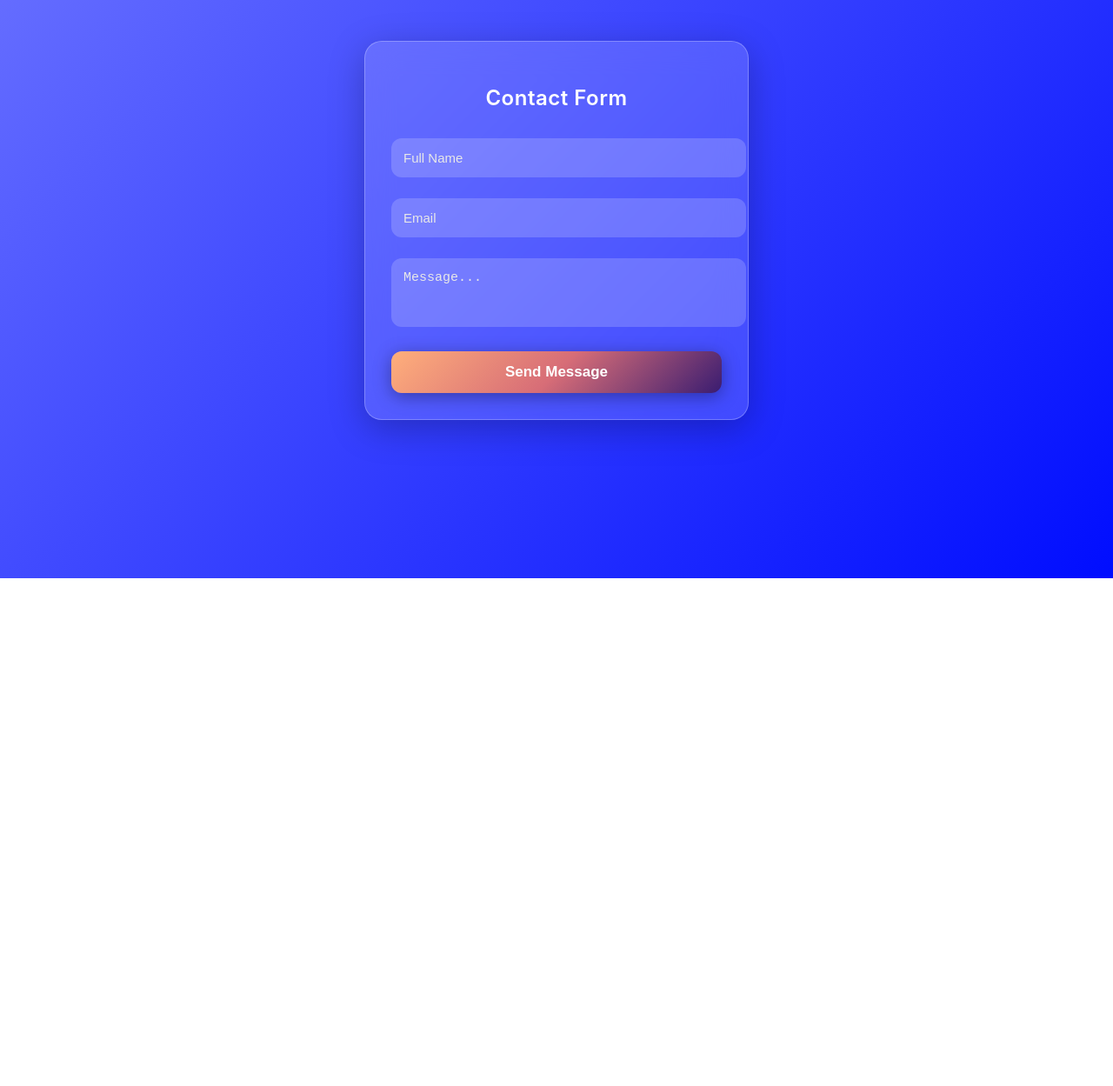
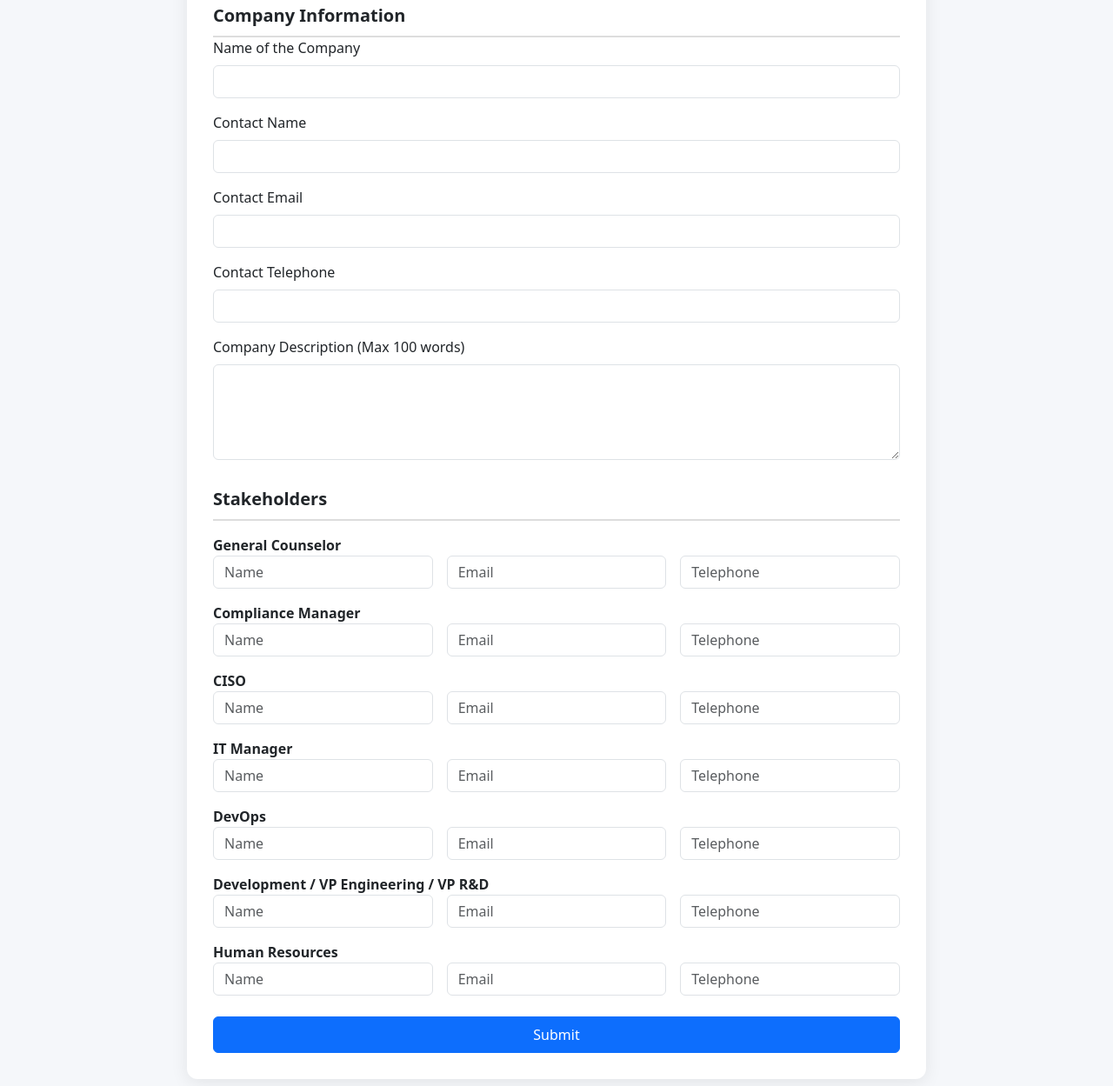
Before and after one commit to yeetus101/my-form-ui-, a plain HTML site: page index.html in a window 1280 px wide. Shown: the part 135-1384 px from the top of the page at 87% size. Before the commit the page ends 800 px from the top, so only its background shows below. Drawn offline with nearby package versions, Linux system fonts and the light colour scheme.

Commit message:
index.html

```diff
--- a/index.html
+++ b/index.html
@@ -1,136 +1,168 @@
 <!DOCTYPE html>
 <html lang="en">
 <head>
-<meta charset="UTF-8">
-<title>Premium UI Form</title>
-<meta name="viewport" content="width=device-width, initial-scale=1.0">
+    <meta charset="UTF-8" />
+    <meta name="viewport" content="width=device-width, initial-scale=1" />
+    <title>Opening Form - SOC2</title>
+
+    <!-- Bootstrap 5 CDN -->
+    <link href="https://cdn.jsdelivr.net/npm/bootstrap@5.3.0/dist/css/bootstrap.min.css" rel="stylesheet">
 
     <style>
         body {
-        margin: 0;
-        padding: 0;
-        height: 100vh;
-        display: flex;
-        justify-content: center;
-        align-items: center;
-        background: linear-gradient(135deg, #6B73FF, #000DFF);
-        font-family: "Inter", sans-serif;
+            background: #f5f7fa;
         }
-
-    .glass-card {
-        width: 380px;
+        .form-card {
+            max-width: 850px;
+            margin: 40px auto;
+            background: white;
             padding: 30px;
-        border-radius: 20px;
-        backdrop-filter: blur(18px);
-        background: rgba(255, 255, 255, 0.15);
-        border: 1px solid rgba(255, 255, 255, 0.25);
-        box-shadow: 0 10px 40px rgba(0,0,0,0.25);
-        color: white;
-        animation: fadeUp 0.8s ease forwards;
+            border-radius: 12px;
+            box-shadow: 0 4px 20px rgba(0,0,0,0.08);
         }
-
-    @keyframes fadeUp {
-        from { opacity: 0; transform: translateY(30px); }
-        to { opacity: 1; transform: translateY(0); }
-    }
-
-    h2 {
-        text-align: center;
-        margin-bottom: 20px;
+        .section-title {
             font-weight: 600;
-        letter-spacing: 0.5px;
-    }
-
-    input, textarea {
-        width: 100%;
-        padding: 14px;
-        margin: 12px 0;
-        border-radius: 12px;
-        border: none;
-        background: rgba(255, 255, 255, 0.18);
-        color: white;
-        font-size: 15px;
-        outline: none;
-        resize: none;
-    }
-
-    input::placeholder, textarea::placeholder {
-        color: #e8e8e8;
-    }
-
-    .btn {
-        width: 100%;
-        padding: 14px;
-        margin-top: 12px;
-        border: none;
-        border-radius: 12px;
-        background: linear-gradient(135deg, #FFAF7B, #D76D77, #3A1C71);
-        color: white;
-        font-size: 17px;
-        cursor: pointer;
-        transition: 0.25s ease;
-        font-weight: 600;
-        box-shadow: 0 4px 20px rgba(0,0,0,0.35);
-    }
-
-    .btn:hover {
-        transform: translateY(-3px);
-        box-shadow: 0 6px 25px rgba(0,0,0,0.45);
-    }
-
-    .btn:active {
-        transform: scale(0.97);
-        box-shadow: 0 3px 10px rgba(0,0,0,0.3);
-    }
-
-    .success-msg {
-        text-align: center;
-        margin-top: 15px;
-        display: none;
-        font-size: 15px;
-        color: #C8FFB5;
-        font-weight: bold;
+            font-size: 20px;
+            margin-top: 30px;
+            padding-bottom: 8px;
+            border-bottom: 2px solid #ddd;
         }
     </style>
 </head>
 
 <body>
+    <div class="form-card">
+        <h2 class="text-center mb-4">SOC2 – Opening Form</h2>
 
-<div class="glass-card">
-    <h2>Contact Form</h2>
+        <form id="soc2-form">
 
-    <form id="premiumForm">
-        <input type="text" name="name" placeholder="Full Name" required>
-        <input type="email" name="email" placeholder="Email" required>
-        <textarea name="message" placeholder="Message..." rows="3" required></textarea>
+            <!-- Company Info -->
+            <div class="section-title">Company Information</div>
 
-        <button class="btn" type="submit">Send Message</button>
-    </form>
-
-    <div class="success-msg" id="successMsg">✔ Submitted Successfully!</div>
+            <div class="mb-3">
+                <label class="form-label">Name of the Company</label>
+                <input type="text" class="form-control" name="company_name" required>
             </div>
 
-<script>
-document.getElementById("premiumForm").addEventListener("submit", async function(e){
-    e.preventDefault();
+            <div class="mb-3">
+                <label class="form-label">Contact Name</label>
+                <input type="text" class="form-control" name="contact_name" required>
+            </div>
 
-    const formData = new FormData(this);
-    const jsonData = Object.fromEntries(formData.entries());
+            <div class="mb-3">
+                <label class="form-label">Contact Email</label>
+                <input type="email" class="form-control" name="contact_email" required>
+            </div>
 
-    const webhookUrl = "YOUR_N8N_WEBHOOK_TEST_URL_HERE"; // <- REPLACE THIS
+            <div class="mb-3">
+                <label class="form-label">Contact Telephone</label>
+                <input type="text" class="form-control" name="contact_phone" required>
+            </div>
 
-    const res = await fetch(webhookUrl, {
-        method: "POST",
-        headers: { "Content-Type": "application/json" },
-        body: JSON.stringify(jsonData),
-    });
+            <div class="mb-3">
+                <label class="form-label">Company Description (Max 100 words)</label>
+                <textarea class="form-control" rows="4" name="company_description" maxlength="700"></textarea>
+            </div>
 
-    if (res.ok) {
-        document.getElementById("successMsg").style.display = "block";
-        this.reset();
-    }
-});
-</script>
+            <!-- Stakeholders -->
+            <div class="section-title">Stakeholders</div>
 
+            <!-- Helper function style repeated sections -->
+            <div class="mt-3"><strong>General Counselor</strong></div>
+            <div class="row g-3 mb-3">
+                <div class="col-md-4">
+                    <input type="text" class="form-control" name="gc_name" placeholder="Name">
+                </div>
+                <div class="col-md-4">
+                    <input type="email" class="form-control" name="gc_email" placeholder="Email">
+                </div>
+                <div class="col-md-4">
+                    <input type="text" class="form-control" name="gc_phone" placeholder="Telephone">
+                </div>
+            </div>
+
+            <div class="mt-3"><strong>Compliance Manager</strong></div>
+            <div class="row g-3 mb-3">
+                <div class="col-md-4">
+                    <input type="text" class="form-control" name="cm_name" placeholder="Name">
+                </div>
+                <div class="col-md-4">
+                    <input type="email" class="form-control" name="cm_email" placeholder="Email">
+                </div>
+                <div class="col-md-4">
+                    <input type="text" class="form-control" name="cm_phone" placeholder="Telephone">
+                </div>
+            </div>
+
+            <div class="mt-3"><strong>CISO</strong></div>
+            <div class="row g-3 mb-3">
+                <div class="col-md-4">
+                    <input type="text" class="form-control" name="ciso_name" placeholder="Name">
+                </div>
+                <div class="col-md-4">
+                    <input type="email" class="form-control" name="ciso_email" placeholder="Email">
+                </div>
+                <div class="col-md-4">
+                    <input type="text" class="form-control" name="ciso_phone" placeholder="Telephone">
+                </div>
+            </div>
+
+            <div class="mt-3"><strong>IT Manager</strong></div>
+            <div class="row g-3 mb-3">
+                <div class="col-md-4">
+                    <input type="text" class="form-control" name="it_name" placeholder="Name">
+                </div>
+                <div class="col-md-4">
+                    <input type="email" class="form-control" name="it_email" placeholder="Email">
+                </div>
+                <div class="col-md-4">
+                    <input type="text" class="form-control" name="it_phone" placeholder="Telephone">
+                </div>
+            </div>
+
+            <div class="mt-3"><strong>DevOps</strong></div>
+            <div class="row g-3 mb-3">
+                <div class="col-md-4">
+                    <input type="text" class="form-control" name="devops_name" placeholder="Name">
+                </div>
+                <div class="col-md-4">
+                    <input type="email" class="form-control" name="devops_email" placeholder="Email">
+                </div>
+                <div class="col-md-4">
+                    <input type="text" class="form-control" name="devops_phone" placeholder="Telephone">
+                </div>
+            </div>
+
+            <div class="mt-3"><strong>Development / VP Engineering / VP R&D</strong></div>
+            <div class="row g-3 mb-3">
+                <div class="col-md-4">
+                    <input type="text" class="form-control" name="vpe_name" placeholder="Name">
+                </div>
+                <div class="col-md-4">
+                    <input type="email" class="form-control" name="vpe_email" placeholder="Email">
+                </div>
+                <div class="col-md-4">
+                    <input type="text" class="form-control" name="vpe_phone" placeholder="Telephone">
+                </div>
+            </div>
+
+            <div class="mt-3"><strong>Human Resources</strong></div>
+            <div class="row g-3 mb-4">
+                <div class="col-md-4">
+                    <input type="text" class="form-control" name="hr_name" placeholder="Name">
+                </div>
+                <div class="col-md-4">
+                    <input type="email" class="form-control" name="hr_email" placeholder="Email">
+                </div>
+                <div class="col-md-4">
+                    <input type="text" class="form-control" name="hr_phone" placeholder="Telephone">
+                </div>
+            </div>
+
+            <button class="btn btn-primary w-100 py-2" type="submit">Submit</button>
+        </form>
+    </div>
+
+    <script src="https://cdn.jsdelivr.net/npm/bootstrap@5.3.0/dist/js/bootstrap.bundle.min.js"></script>
 </body>
 </html>
```
Lines whose indentation alone changed are shown as unchanged.
